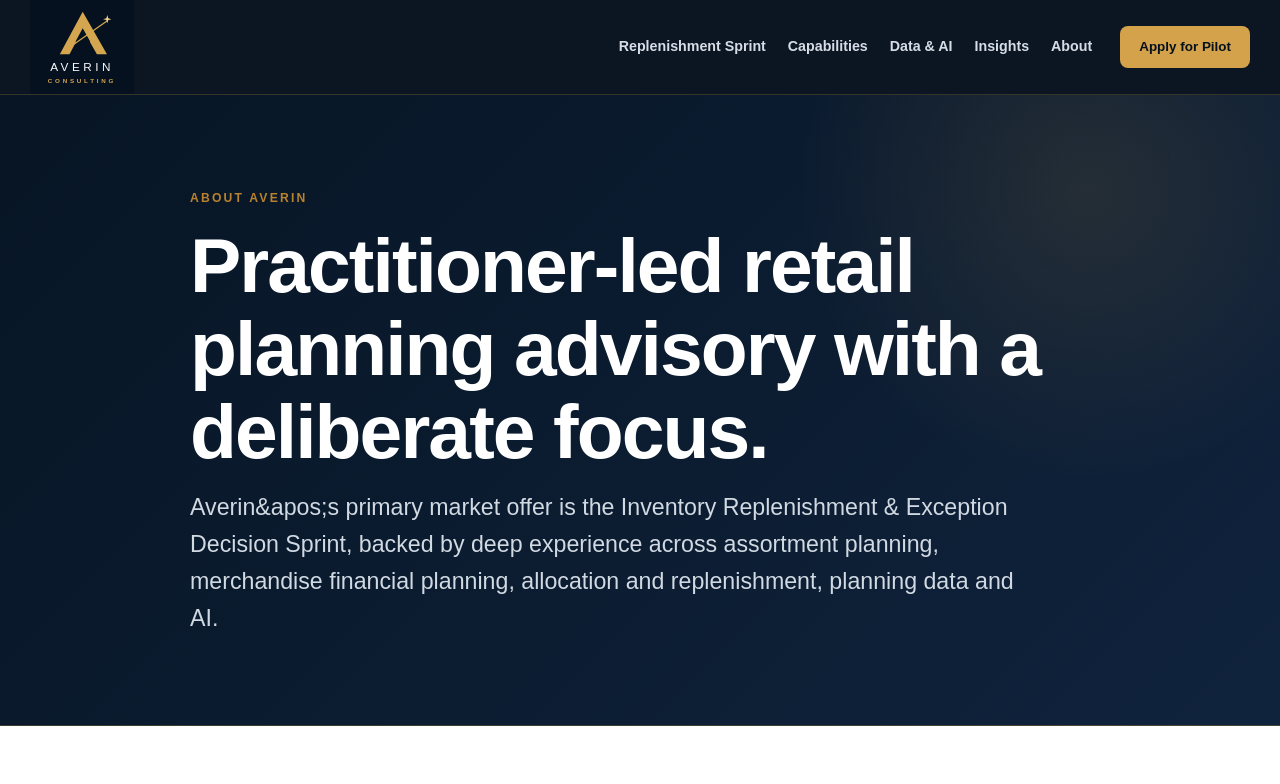
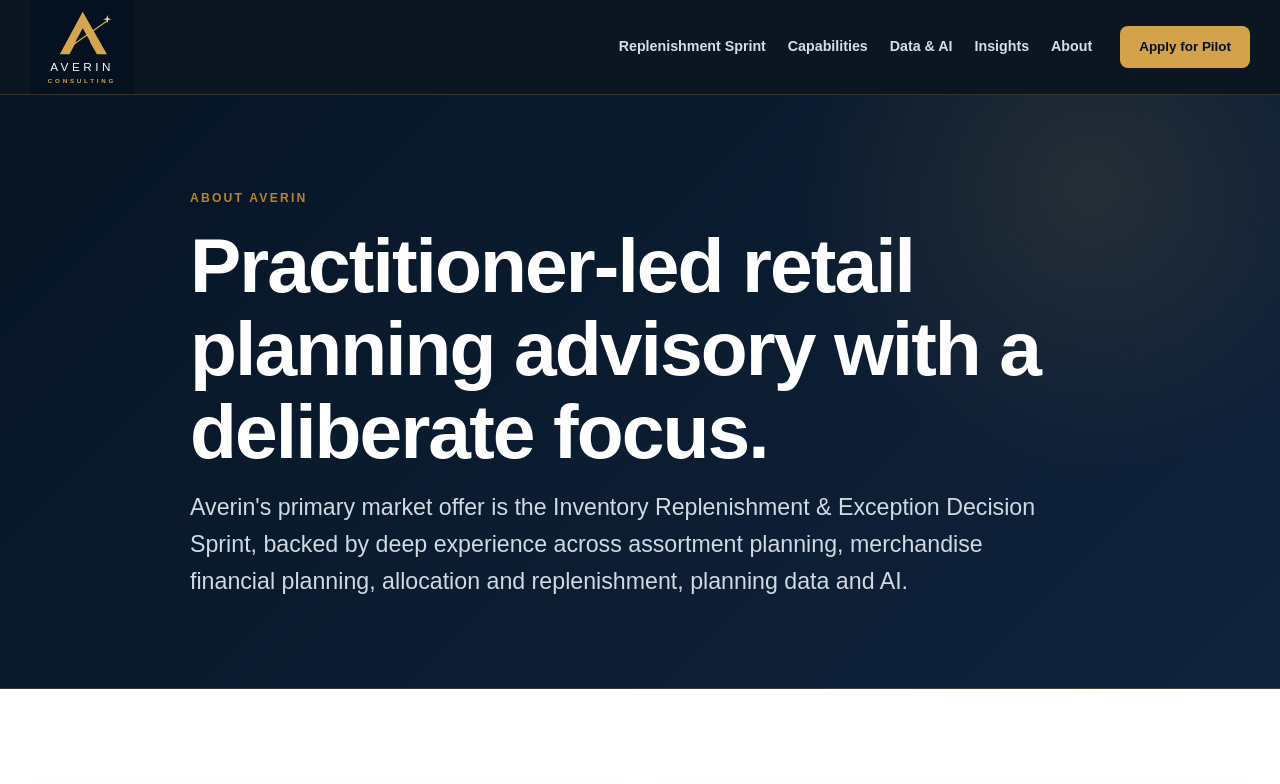
Before and after one commit to ashtosh/Averin-Consulting, a Next.js app: page /about in a window 1280 px wide. Shown: the top 784 px of the page. Built offline with nearby package versions, Linux system fonts and the light colour scheme.

Commit message:
Normalize dynamic page descriptions

```diff
--- a/components/SiteShell.tsx
+++ b/components/SiteShell.tsx
@@ -31,7 +31,7 @@ export function SiteFooter() {
 }
 
 export function PageHero({eyebrow,title,description,children}:{eyebrow:string;title:string;description:string;children?:ReactNode}) {
-  return <section className="page-hero"><div className="container narrow"><p className="eyebrow">{eyebrow}</p><h1>{title}</h1><p className="hero-copy">{description}</p>{children}</div></section>;
+  return <section className="page-hero"><div className="container narrow"><p className="eyebrow">{eyebrow}</p><h1>{title}</h1><p className="hero-copy">{description.replaceAll("&apos;", "'")}</p>{children}</div></section>;
 }
 
 export function CTA({title="Test one replenishment decision on your own data.",copy="Start with one recurring inventory or replenishment decision. Averin can map the decision, build a working exception prototype and back-test it before you make a larger AI investment."}:{title?:string;copy?:string}) {
```
